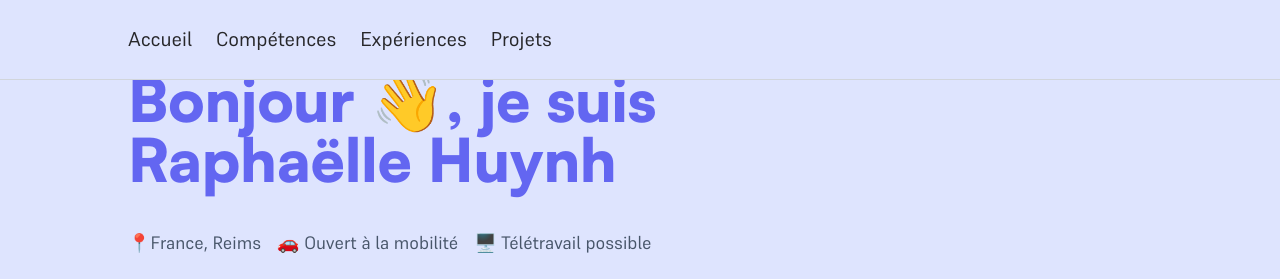
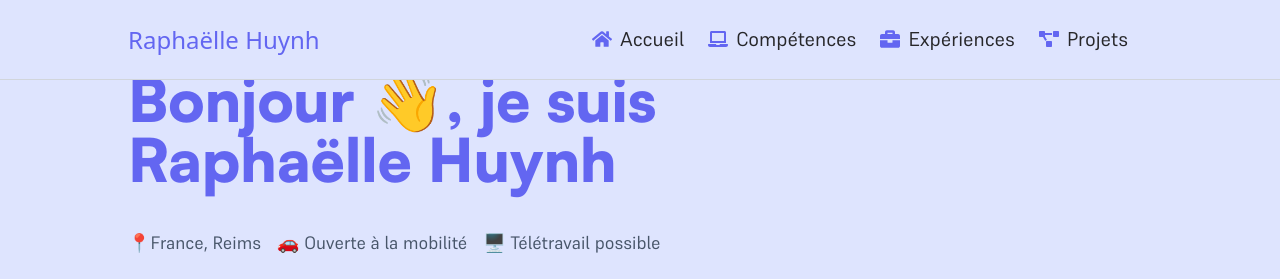
Before and after one commit to RaphHuynh/portfolio, a React (Vite) app: page / in a window 1280 px wide. Shown: the top 279 px of the page. Built offline with nearby package versions, Linux system fonts and the light colour scheme.

Commit message:
feat: animation AOS

```diff
--- a/package.json
+++ b/package.json
@@ -15,9 +15,11 @@
   "dependencies": {
     "aos": "^2.3.4",
     "bootstrap-icons": "^1.10.5",
+    "framer-motion": "^11.3.28",
     "react": "^18.2.0",
     "react-animated-cursor": "^2.7.0",
-    "react-dom": "^18.2.0"
+    "react-dom": "^18.2.0",
+    "react-icons": "^5.3.0"
   },
   "devDependencies": {
     "@types/react": "^18.0.28",
--- a/src/App.jsx
+++ b/src/App.jsx
@@ -7,16 +7,15 @@ import NavReseaux from './components/navigation/NavReseaux';
 import Competence from './components/page/Competence'
 import Experience from './components/page/Experience';
 import Work from './components/page/Work';
+import AOS from 'aos';
+
+AOS.init({
+  once: true,
+});
 
 function App() {
   //state
-  //Navigateur
-  const [textNav, setTextNav] = useState([
-    {id : "#Home", content : "Accueil"},
-    {id : "#Competence", content :"Compétences"},
-    {id : "#Experience", content :"Expériences"},
-    {id : "#Projet", content : "Projets"}
-  ]);
+
   //reseaux
   const [github, setGithub] = useState(
     {id: "GitHub", content : "https://github.com/RaphHuynh"}
@@ -46,10 +45,7 @@ function App() {
   //Affichage
   return (
     <div className='w-full'>
-      <Nav
-        textNav={textNav}
-        key={textNav.id}
-      />
+      <Nav/>
       <NavReseaux
         github={github}
         linkedln={linkedln}
--- a/src/components/navigation/Nav.jsx
+++ b/src/components/navigation/Nav.jsx
@@ -1,14 +1,25 @@
+import {FaHome, FaLaptop, FaBriefcase, FaProjectDiagram} from 'react-icons/fa';
+
 export default Nav;
 
-function Nav(props) {
+function Nav() {
+    const textNav = [
+        {id : "#Home", content : "Accueil", icon: <FaHome/>},
+        {id : "#Competence", content :"Compétences", icon: <FaLaptop/>},
+        {id : "#Experience", content :"Expériences", icon: <FaBriefcase/>},
+        {id : "#Projet", content : "Projets", icon: <FaProjectDiagram/>},
+      ];
+
     return (
         <div>
             <nav className="fixed w-full h-10 lg:h-20 z-10 bg-[#dee4fe] px-10 lg:px-32 border-b border-gray-300 flex justify-between">
-                <div className='flex items-center'>
-                    <div className='flex w-full md:w-auto'>
-                        {props.textNav.map((text) => (
-                            <a key={text.id} className="mr-2 lg:mr-6 lg:text-xl text-zinc-800 border-b-2 border-transparent hover:border-indigo-500 transition delay-75" href={text.id}>
-                                <span>{text.content}</span>
+                <div className='flex items-center w-full justify-between'>
+                    <h3 className='text-indigo-500 text-lg md:text-2xl'>Raphaëlle Huynh</h3>
+                    <div className='flex'>
+                        {textNav.map((text) => (
+                            <a key={text.id} className="mr-2 lg:mr-6 lg:text-xl text-zinc-800 border-b-2 border-transparent hover:border-indigo-500 transition delay-75 flex items-center" href={text.id}>
+                                <span className='text-indigo-500'>{text.icon}</span>
+                                <span className="ml-2 hidden md:inline">{text.content}</span>
                             </a>
                         ))}
                     </div>
--- a/src/components/page/Home.jsx
+++ b/src/components/page/Home.jsx
@@ -1,72 +1,136 @@
-import 'aos/dist/aos.css';
 import resume from "../../assets/cv/CV_raphaelle_Huynh.pdf";
+import {motion} from "framer-motion";
 
 export default Home;
 
+const fadeInOutVariants = {
+    hidden: { opacity: 0 },
+    visible: {
+        opacity: 1,
+        transition: {
+            duration: 1.2,
+            ease: "easeInOut"
+        }
+    },
+    exit: {
+        opacity: 0,
+        transition: {
+            duration: 0.8,
+            ease: "easeInOut"
+        }
+    }
+};
+
+const itemVariants = (delay) => ({
+    hidden: { opacity: 0 },
+    visible: {
+        opacity: 1,
+        transition: {
+            duration: 1,
+            delay: delay,
+            ease: "easeInOut"
+        }
+    }
+});
+
 function Home() {
     return (
-        <section className='flex flex-col sm:flex-row min-h-screen w-full  px-10 lg:px-32 gap-20 items-center justify-center' id='Home'>
-            <article className='w-full lg:w-2/3'>
-                <h1 className='text-xl md:text-4xl lg:text-6xl pb-4 lg:pb-10 text-indigo-500'>
+        <motion.section
+            className='flex flex-col sm:flex-row min-h-screen w-full px-10 lg:px-32 gap-20 items-center justify-center'
+            id='Home'
+            variants={fadeInOutVariants}
+            initial='hidden'
+            animate='visible'
+            exit='exit'
+        >
+            <motion.article className='w-full lg:w-2/3'>
+                <motion.h1 className='text-xl md:text-4xl lg:text-6xl pb-4 lg:pb-10 text-indigo-500'
+                    variants={itemVariants(0)}
+                >
                     Bonjour 👋, je suis Raphaëlle Huynh
-                </h1>
-                <p className='flex text-sm lg:text-lg pb-4 lg:pb-6 gap-4 text-slate-600'>
-                    <span>
+                </motion.h1>
+                <motion.p className='flex text-sm lg:text-lg pb-4 lg:pb-6 gap-4 text-slate-600'>
+                    <motion.span
+                        variants={itemVariants(0.2)}
+                    >
                         📍France, Reims
-                    </span>
-                    <span>
-                        🚗 Ouvert à la mobilité
-                    </span>
-                    <span>
+                    </motion.span>
+                    <motion.span
+                        variants={itemVariants(0.4)}
+                    >
+                        🚗 Ouverte à la mobilité
+                    </motion.span>
+                    <motion.span
+                        variants={itemVariants(0.6)}
+                    >
                         🖥️ Télétravail possible
-                    </span>
-                </p>
-                <div className='grid grid-cols-3 gap-2 md:gap-4 pb-4 lg:pb-6'>
-                    <div className='px-4 py-2 md:py-6 rounded flex flex-col items-center text-center h-full border border-indigo-500 bg-indigo-200'>
+                    </motion.span>
+                </motion.p>
+                <motion.div className='grid grid-cols-3 gap-2 md:gap-4 pb-4 lg:pb-6'>
+                    <motion.div className='px-4 py-2 md:py-6 rounded flex flex-col items-center text-center h-full border border-indigo-500 bg-indigo-200'
+                        variants={itemVariants(0.8)}
+                    >
                         <svg xmlns="http://www.w3.org/2000/svg" width="30" height="30" class="bi bi-mortarboard" viewBox="0 0 16 16" className='fill-indigo-500 mb-2'>
                             <path d="M8.211 2.047a.5.5 0 0 0-.422 0l-7.5 3.5a.5.5 0 0 0 .025.917l7.5 3a.5.5 0 0 0 .372 0L14 7.14V13a1 1 0 0 0-1 1v2h3v-2a1 1 0 0 0-1-1V6.739l.686-.275a.5.5 0 0 0 .025-.917zM8 8.46 1.758 5.965 8 3.052l6.242 2.913z" />
                             <path d="M4.176 9.032a.5.5 0 0 0-.656.327l-.5 1.7a.5.5 0 0 0 .294.605l4.5 1.8a.5.5 0 0 0 .372 0l4.5-1.8a.5.5 0 0 0 .294-.605l-.5-1.7a.5.5 0 0 0-.656-.327L8 10.466zm-.068 1.873.22-.748 3.496 1.311a.5.5 0 0 0 .352 0l3.496-1.311.22.748L8 12.46z" />
                         </svg>
                         <p className='text-sm md:text-lg lg:text-xl font-black text-indigo-500'>Etudiante en Master Informatique</p>
-                    </div>
+                    </motion.div>
 
-                    <div className='px-4 py-2 md:py-6 rounded flex flex-col items-center text-center h-full border border-indigo-500 bg-indigo-200'>
+                    <motion.div className='px-4 py-2 md:py-6 rounded flex flex-col items-center text-center h-full border border-indigo-500 bg-indigo-200'
+                        variants={itemVariants(1)}
+                    >
                         <svg xmlns="http://www.w3.org/2000/svg" width="30" height="30" class="bi bi-mortarboard" viewBox="0 0 16 16" className='fill-indigo-500 mb-2'>
                             <path d="M4 11a1 1 0 1 1 2 0v1a1 1 0 1 1-2 0zm6-4a1 1 0 1 1 2 0v5a1 1 0 1 1-2 0zM7 9a1 1 0 0 1 2 0v3a1 1 0 1 1-2 0z" />
                             <path d="M4 1.5H3a2 2 0 0 0-2 2V14a2 2 0 0 0 2 2h10a2 2 0 0 0 2-2V3.5a2 2 0 0 0-2-2h-1v1h1a1 1 0 0 1 1 1V14a1 1 0 0 1-1 1H3a1 1 0 0 1-1-1V3.5a1 1 0 0 1 1-1h1z" />
                             <path d="M9.5 1a.5.5 0 0 1 .5.5v1a.5.5 0 0 1-.5.5h-3a.5.5 0 0 1-.5-.5v-1a.5.5 0 0 1 .5-.5zm-3-1A1.5 1.5 0 0 0 5 1.5v1A1.5 1.5 0 0 0 6.5 4h3A1.5 1.5 0 0 0 11 2.5v-1A1.5 1.5 0 0 0 9.5 0z" />
                         </svg>
                         <p className='text-sm md:text-lg lg:text-xl font-black text-indigo-500'>Data Scientist</p>
-                    </div>
+                    </motion.div>
 
-                    <div className='px-4 py-2 md:py-6 rounded flex flex-col items-center text-center h-full border border-indigo-500 bg-indigo-200'>
+                    <motion.div className='px-4 py-2 md:py-6 rounded flex flex-col items-center text-center h-full border border-indigo-500 bg-indigo-200'
+                        variants={itemVariants(1.2)}
+                    >
                         <svg xmlns="http://www.w3.org/2000/svg" width="30" height="30" class="bi bi-mortarboard" viewBox="0 0 16 16" className='fill-indigo-500 mb-2'>
                             <path d="M7 0a2 2 0 0 0-2 2H1.5A1.5 1.5 0 0 0 0 3.5v9A1.5 1.5 0 0 0 1.5 14H2a.5.5 0 0 0 1 0h10a.5.5 0 0 0 1 0h.5a1.5 1.5 0 0 0 1.5-1.5v-9A1.5 1.5 0 0 0 14.5 2H11a2 2 0 0 0-2-2zM6 2a1 1 0 0 1 1-1h2a1 1 0 0 1 1 1zM3 13V3h1v10zm9 0V3h1v10z" />
                         </svg>
                         <p className='text-sm md:text-lg lg:text-xl font-black text-indigo-500'>Freelance</p>
-                    </div>
-                </div>
-                <p className='text-sm md:text-lg pb-4 lg:pb-6 text-slate-600'>
+                    </motion.div>
+                </motion.div>
+                <motion.p className='text-sm md:text-lg pb-4 lg:pb-6 text-slate-600'
+                    variants={itemVariants(1.4)}
+                >
                     Etudiante en première année du Master Informatique à l'université de Reims Champagne Ardenne et Data Scientist en alternance à l'IIAS, je réalise aussi des missions en freelance dans divers domaines de l'informatique.
-                </p>
-                <p className='text-sm md:text-lg pb-4 lg:pb-6 text-slate-600'>
+                </motion.p>
+                <motion.p className='text-sm md:text-lg pb-4 lg:pb-6 text-slate-600'
+                    variants={itemVariants(1.6)}
+                >
                     Passionnée par les mathématiques, l'informatique et la science en générale, je souhaite réaliser un doctorat dans le domaine de l'intelligence artificielle afin d'approfondir au maximum mes connaissances dans ce domaine.
-                </p>
-                <div className='flex grid grid-cols-3 gap-4 text-center md:w-1/2'>
-                    <a href={'https://www.linkedin.com/in/raphaëlle-huynh-46192919b/'} className='border border-amber-400 text-[#0f1628] px-2 py-1 bg-amber-400 hover:bg-indigo-300 hover:border-indigo-300 transition delay-75 text-sm md:text-lg rounded'>
+                </motion.p>
+                <motion.div className='flex grid grid-cols-3 gap-4 text-center md:w-1/2'
+                >
+                    <motion.a href={'https://www.linkedin.com/in/raphaëlle-huynh-46192919b/'} className='border border-amber-400 text-[#0f1628] px-2 py-1 bg-amber-400 hover:bg-indigo-300 hover:border-indigo-300 transition delay-75 text-sm md:text-lg rounded'
+                        variants={itemVariants(1.8)}
+                    >
                         LinkedIn
-                    </a>
-                    <a href={'https://github.com/RaphHuynh'} className='border border-amber-400 text-[#0f1628] px-2 py-1 bg-amber-400 hover:bg-indigo-300 hover:border-indigo-300 transition delay-75 text-sm md:text-lg rounded'>
+                    </motion.a>
+                    <motion.a href={'https://github.com/RaphHuynh'} className='border border-amber-400 text-[#0f1628] px-2 py-1 bg-amber-400 hover:bg-indigo-300 hover:border-indigo-300 transition delay-75 text-sm md:text-lg rounded'
+                        variants={itemVariants(2)}
+                    >
                         Github
-                    </a>
-                    <a href={resume} className='border border-amber-400 text-[#0f1628] px-2 py-1 bg-amber-400 hover:bg-indigo-300 hover:border-indigo-300 transition delay-75 text-sm md:text-lg rounded'>
+                    </motion.a>
+                    <motion.a href={resume} className='border border-amber-400 text-[#0f1628] px-2 py-1 bg-amber-400 hover:bg-indigo-300 hover:border-indigo-300 transition delay-75 text-sm md:text-lg rounded'
+                        variants={itemVariants(2.2)}
+                    >
                         CV
-                    </a>
-                </div>
-            </article>
-            <aside className='hidden lg:block w-1/3'>
+                    </motion.a>
+                </motion.div>
+            </motion.article>
+            <motion.aside className='hidden lg:block w-1/3'
+                variants={itemVariants(1.5)}
+            >
                 <img src={"https://media.licdn.com/dms/image/D4E03AQE2qM_v5UQuAA/profile-displayphoto-shrink_800_800/0/1694529792449?e=2147483647&v=beta&t=n_5ZZft0O3O5HSOItCmqFyJRblehOuNuZTeAZBPvrpI"} className='rounded-full bg-indigo-500 p-1'></img>
-            </aside>
-        </section>
+            </motion.aside>
+        </motion.section>
     );
 }
```
Also changed, not shown: src/components/page/Competence.jsx (+9 -7 lines), src/components/page/Experience.jsx (+37 -10 lines), src/components/page/Work.jsx (+17 -4 lines), 1 other file (tests, documents, lock files or other folders).
